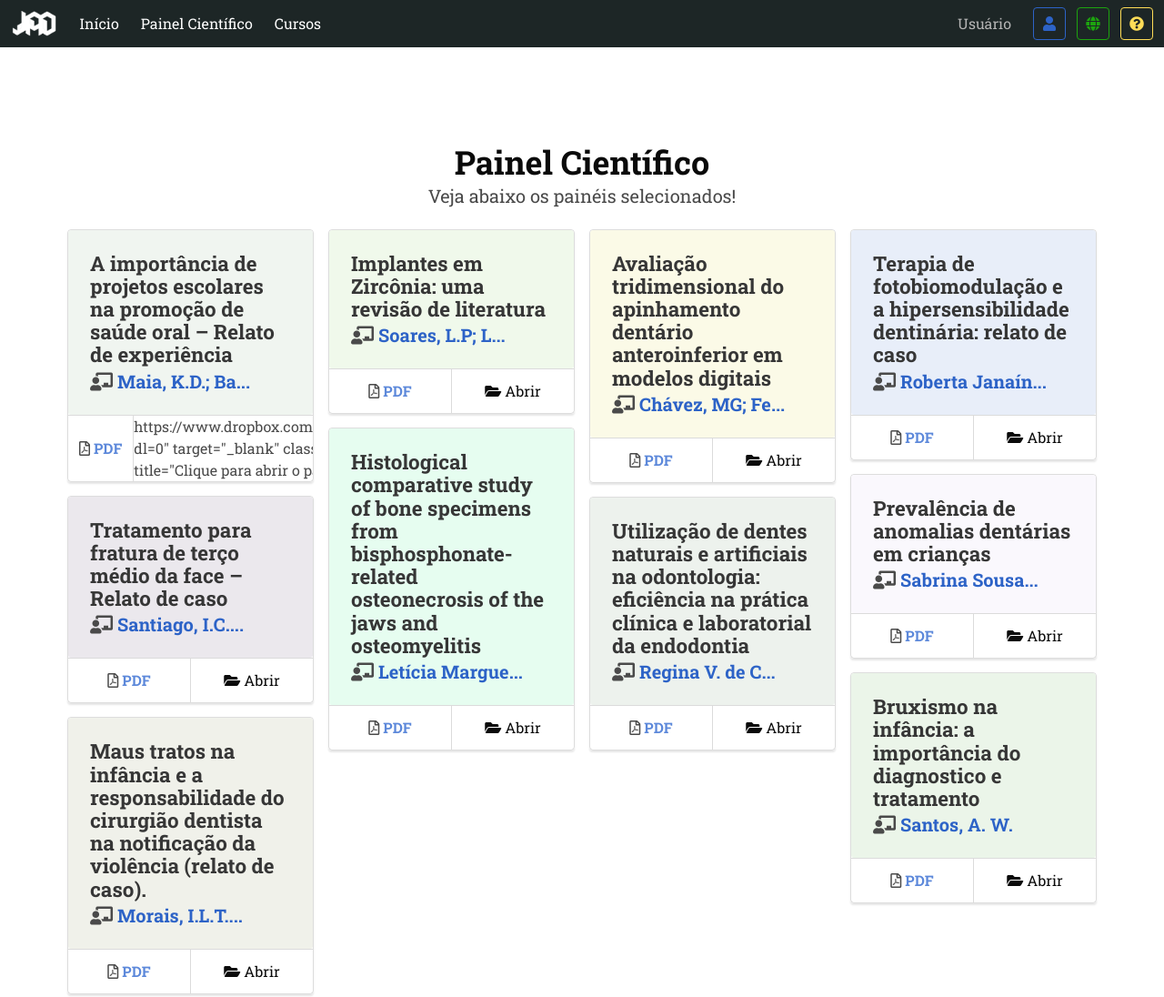
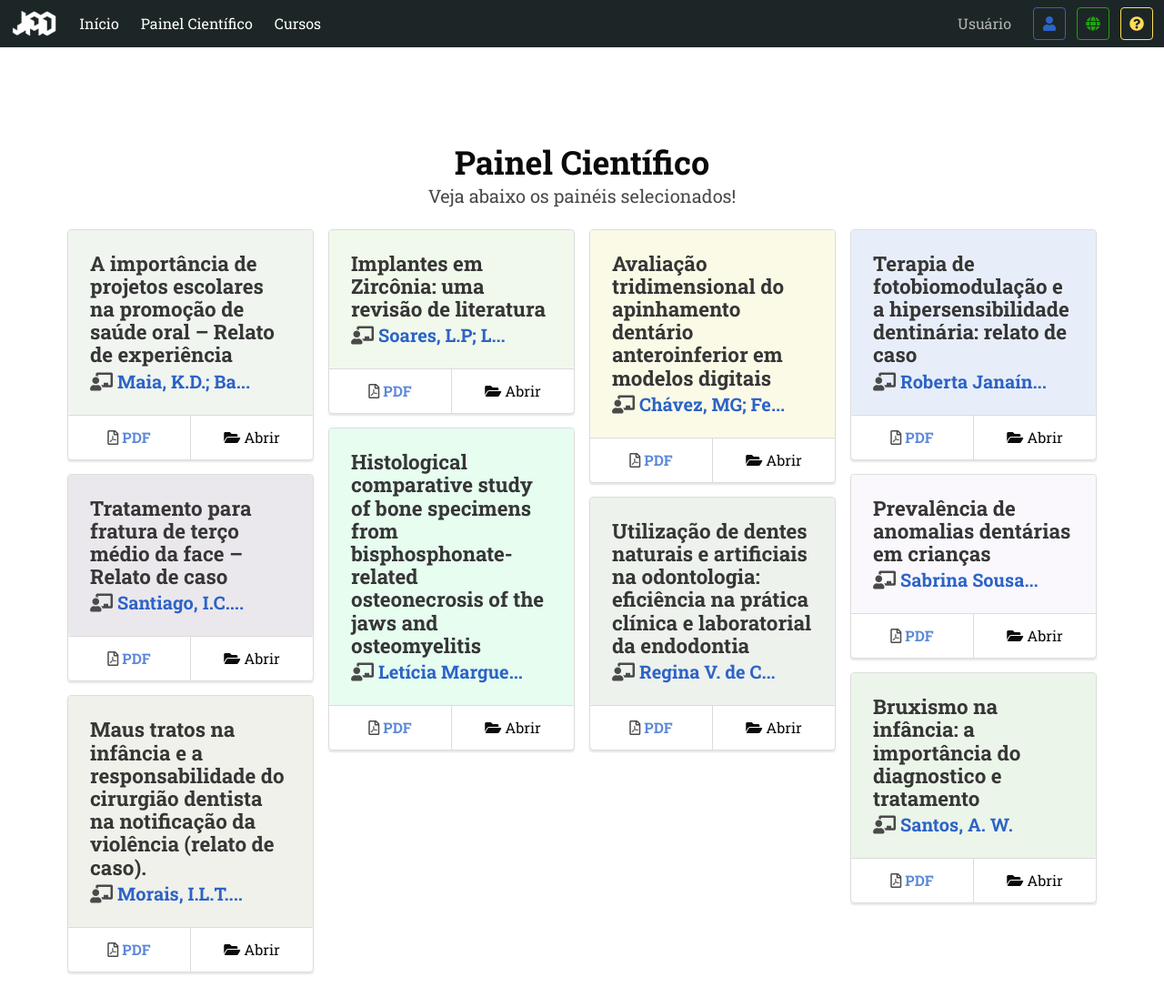
Before and after one commit to d225b8/portfolio-jao2019, a plain HTML site: page conteudo/painel-cientifico.html in a window 1280 px wide. Shown: the top 1096 px of the page at 91% size. Drawn offline with Linux system fonts and the light colour scheme.

Commit message:
Update painel-cientifico.html

```diff
--- a/conteudo/painel-cientifico.html
+++ b/conteudo/painel-cientifico.html
@@ -120,9 +120,11 @@
                 <p class="card-footer-item">
                     <i class="far fa-file-pdf"></i> &nbsp; <strong class="has-text-info">PDF</strong>
                 </p>
-                https://www.dropbox.com/s/btdk76esmeifw1t/testejao2019.pdf?dl=0" target="_blank" class="card-footer-item card-link-hover" title="Clique para abrir o painel">
+
+<a href="https://www.dropbox.com/s/btdk76esmeifw1t/testejao2019.pdf?dl=0" target="_blank" class="card-footer-item card-link-hover" title="Clique para abrir o painel">
                     <span class="has-text-black"><i class="fas fa-folder-open"></i> Abrir</span>
                 </a>
+
             </footer>
         </div>
     </div>
```
